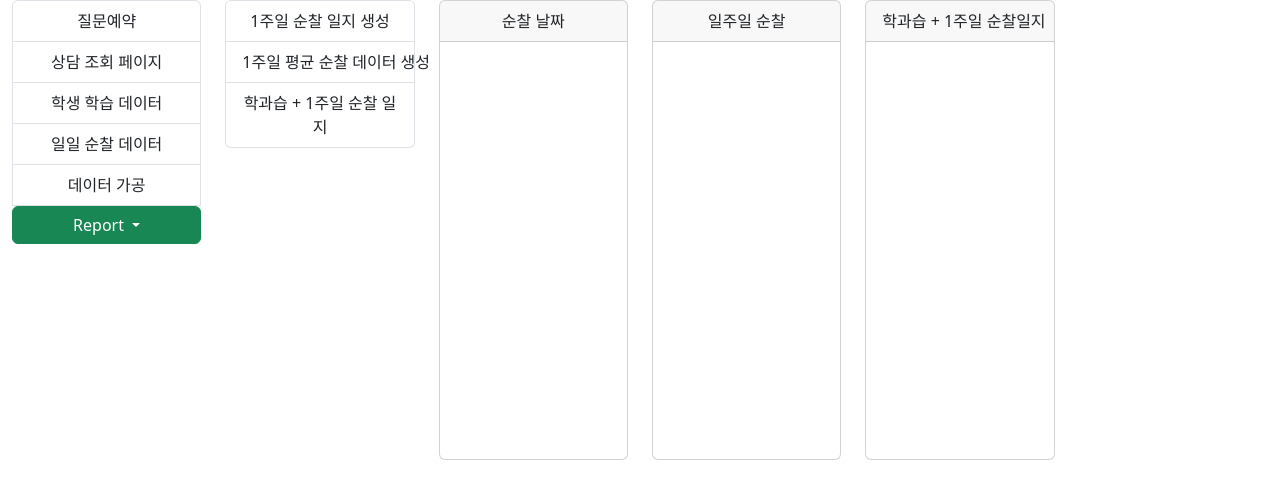
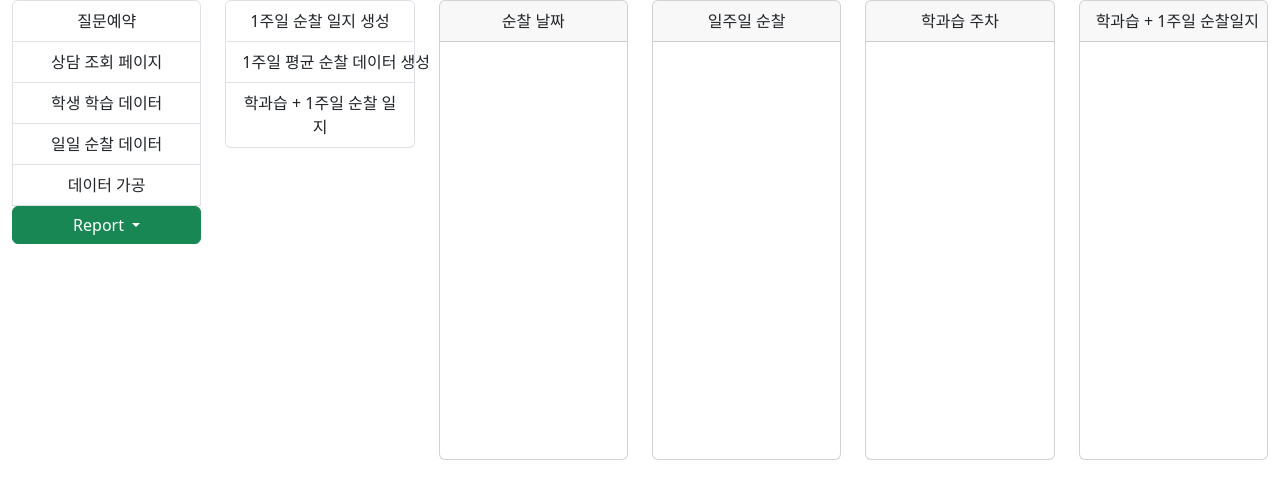
Before and after one commit to looosemycoool/orchardproject, a Django app: template templates/manager/data/data_main.html in a window 1280 px wide. Shown: the part 104-603 px from the top of the page. Run offline with Django 4.2, Linux system fonts and the light colour scheme; the template is opened without the code that fills it, so the values that code supplies are empty; some libraries are stand-ins or nearby versions.

Commit message:
feat/학과습 주차 보이게

```diff
--- a/manager/views/data_views.py
+++ b/manager/views/data_views.py
@@ -9,11 +9,13 @@ def index(request):
     patrol_weekly_data_week_name = Patrol_Weekly_Data.objects.values('week_name').order_by('week_name').distinct()
     patrol_dates = Patrol_Data.objects.values('date').order_by('date').distinct()
     total_week_name = Total_Weekly_Study_Data.objects.values('week_name').order_by('week_name').distinct()
+    student_study_week_name = Student_Study_Data.objects.values('week_name').order_by('week_name').distinct()
 
     context = {
         'unique_patrol_week_names': patrol_weekly_data_week_name,
         'unique_patrol_dates': patrol_dates,
         'unique_total_week_name': total_week_name,
+        'student_study_week_name': student_study_week_name
     }
     return render(request, 'manager/data/data_main.html', context)
 
--- a/templates/manager/data/data_main.html
+++ b/templates/manager/data/data_main.html
@@ -61,6 +61,24 @@
             <div class="col-md-2 text-center">
                 <div class="card" style="height: 460px">
                     <div class="card-header" style="white-space: nowrap;">
+                        학과습 주차
+                    </div>
+                    <div class="scroll-container overflow-auto" data-bs-spy="scroll"
+                         data-bs-smooth-scroll="true">
+                        <div class="text-center list-group list-group-flush" id="list-example" data-bs-spy="scroll"
+                             data-bs-smooth-scroll="true"
+                             tabindex="0">
+                            {#   반복문 일일 순찰 일지 날짜 #}
+                            {% for week_names in student_study_week_name %}
+                                <li class="list-group-item" style="white-space: nowrap;">{{ week_names.week_name }}</li>
+                            {% endfor %}
+                        </div>
+                    </div>
+                </div>
+            </div>
+            <div class="col-md-2 text-center">
+                <div class="card" style="height: 460px">
+                    <div class="card-header" style="white-space: nowrap;">
                         학과습 + 1주일 순찰일지
                     </div>
                     <div class="scroll-container overflow-auto" data-bs-spy="scroll"
--- a/templates/teacher/reserve/reserve_history_detail.html
+++ b/templates/teacher/reserve/reserve_history_detail.html
@@ -50,6 +50,7 @@
                                     {% endif %}
                                 {% endif %}
                             </td>
+
                         </tr>
                     {% endfor %}
                     </tbody>
```
Also changed, not shown: db.sqlite3, reserve/migrations/0008_alter_reserve_content.py (added).
